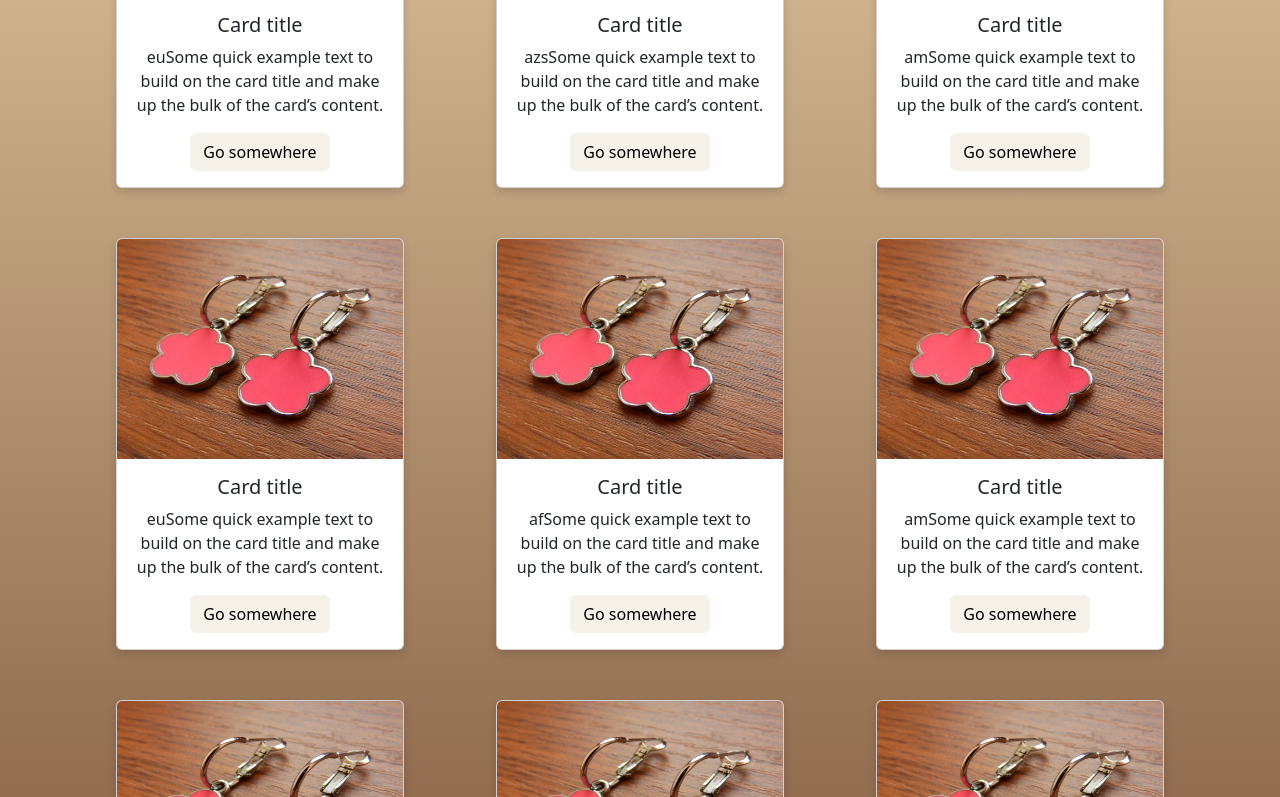
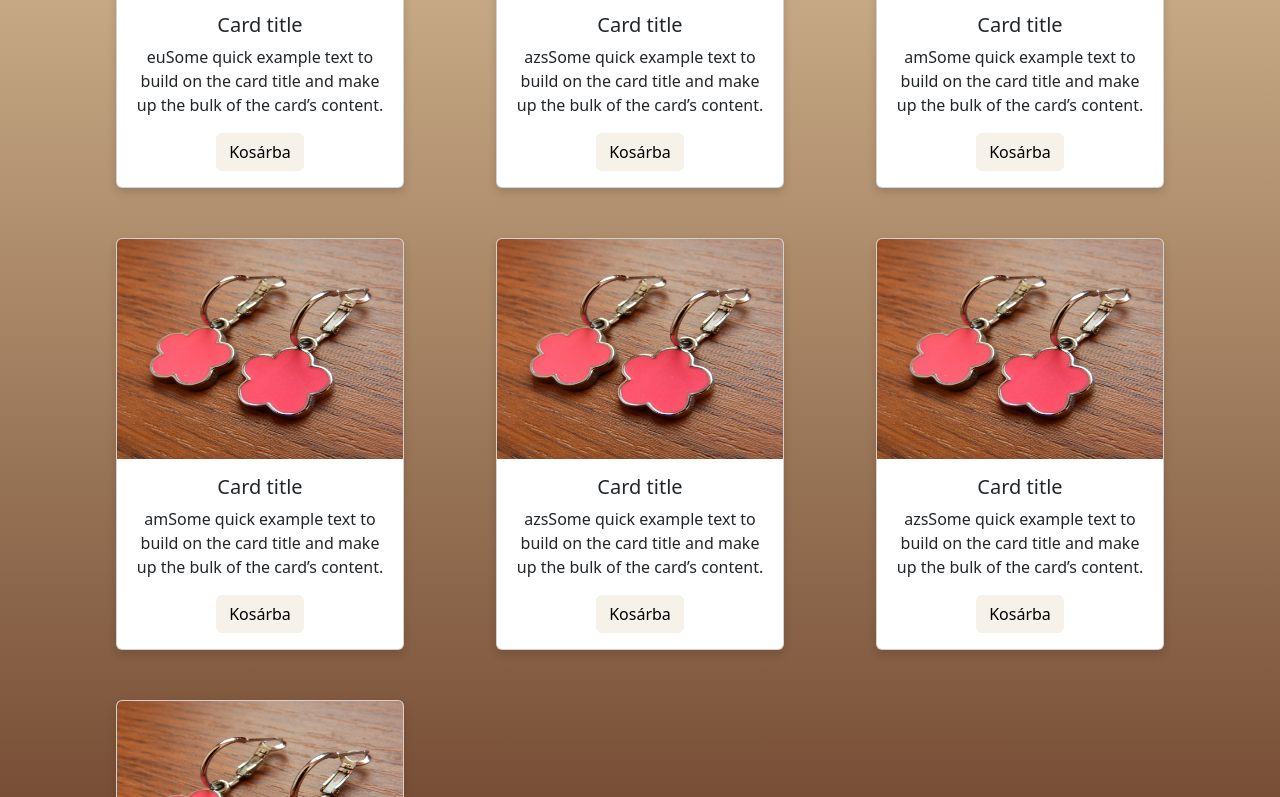
Before and after one commit to tothgergogithub/Cristalia_eksszerwebshop, a plain HTML site: page html/fulbevalok.html in a window 1280 px wide. Shown: the part 443-1240 px from the top of the page. Drawn offline with nearby package versions, Linux system fonts and the light colour scheme.

Commit message:
kosárba helyezés

```diff
--- a/html/fulbevalok.html
+++ b/html/fulbevalok.html
@@ -277,7 +277,7 @@
           <div class="card-body">
             <h5 class="card-title">Card title</h5>
             <p class="card-text">euSome quick example text to build on the card title and make up the bulk of the card’s content.</p>
-            <a href="#" class="btn btn-primary">Go somewhere</a>
+            <a href="#" class="btn btn-primary kosarba" data-id="1" data-nev="Gyöngy nyaklánc" data-ar="46000">Kosárba</a>
           </div>
         </div></div>
         <div class="col-12 col-lg-6 col-xl-4 col-xxl-3 termek" data-origin="afrika" data-style="klasszikus" data-carat="10" data-price="34000" data-anyag="ezust"><div class="card mx-auto d-block" style="width: 18rem;">
@@ -285,7 +285,7 @@
           <div class="card-body">
             <h5 class="card-title">Card title</h5>
             <p class="card-text">azsSome quick example text to build on the card title and make up the bulk of the card’s content.</p>
-            <a href="#" class="btn btn-primary">Go somewhere</a>
+            <a href="#" class="btn btn-primary">Kosárba</a>
           </div>
         </div></div>
         <div class="col-12 col-lg-6 col-xl-4 col-xxl-3 termek" data-origin="azsia" data-style="letisztult" data-carat="14" data-price="57000" data-anyag="arany"><div class="card mx-auto d-block" style="width: 18rem;">
@@ -293,7 +293,7 @@
           <div class="card-body">
             <h5 class="card-title">Card title</h5>
             <p class="card-text">amSome quick example text to build on the card title and make up the bulk of the card’s content.</p>
-            <a href="#" class="btn btn-primary">Go somewhere</a>
+            <a href="#" class="btn btn-primary">Kosárba</a>
           </div>
         </div></div>
         <div class="col-12 col-lg-6 col-xl-4 col-xxl-3 termek" data-origin="amerika" data-style="klasszikus" data-carat="18" data-price="229000" data-anyag="titanium"><div class="card mx-auto d-block" style="width: 18rem;">
@@ -301,7 +301,7 @@
           <div class="card-body">
             <h5 class="card-title">Card title</h5>
             <p class="card-text">euSome quick example text to build on the card title and make up the bulk of the card’s content.</p>
-            <a href="#" class="btn btn-primary">Go somewhere</a>
+            <a href="#" class="btn btn-primary">Kosárba</a>
           </div>
         </div></div>
         <div class="col-12 col-lg-6 col-xl-4 col-xxl-3 termek" data-origin="europa" data-style="letisztult" data-carat="8" data-price="255000" data-anyag="kobalt"><div class="card mx-auto d-block" style="width: 18rem;">
@@ -309,7 +309,7 @@
           <div class="card-body">
             <h5 class="card-title">Card title</h5>
             <p class="card-text">afSome quick example text to build on the card title and make up the bulk of the card’s content.</p>
-            <a href="#" class="btn btn-primary">Go somewhere</a>
+            <a href="#" class="btn btn-primary">Kosárba</a>
           </div>
         </div></div>
         <div class="col-12 col-lg-6 col-xl-4 col-xxl-3 termek" data-origin="afrika" data-style="egyedi" data-carat="12" data-price="46500" data-anyag="arany"><div class="card mx-auto d-block" style="width: 18rem;">
@@ -317,7 +317,7 @@
           <div class="card-body">
             <h5 class="card-title">Card title</h5>
             <p class="card-text">amSome quick example text to build on the card title and make up the bulk of the card’s content.</p>
-            <a href="#" class="btn btn-primary">Go somewhere</a>
+            <a href="#" class="btn btn-primary">Kosárba</a>
           </div>
         </div></div>
         <div class="col-12 col-lg-6 col-xl-4 col-xxl-3 termek" data-origin="azsia" data-style="romantikus" data-carat="10" data-price="45500" data-anyag="ezust"><div class="card mx-auto d-block" style="width: 18rem;">
@@ -325,7 +325,7 @@
           <div class="card-body">
             <h5 class="card-title">Card title</h5>
             <p class="card-text">azsSome quick example text to build on the card title and make up the bulk of the card’s content.</p>
-            <a href="#" class="btn btn-primary">Go somewhere</a>
+            <a href="#" class="btn btn-primary">Kosárba</a>
           </div>
         </div></div>
         <div class="col-12 col-lg-6 col-xl-4 col-xxl-3 termek" data-origin="amerika" data-style="premium" data-carat="18" data-price="195000" data-anyag="palladium"><div class="card mx-auto d-block" style="width: 18rem;">
@@ -333,7 +333,7 @@
           <div class="card-body">
             <h5 class="card-title">Card title</h5>
             <p class="card-text">amSome quick example text to build on the card title and make up the bulk of the card’s content.</p>
-            <a href="#" class="btn btn-primary">Go somewhere</a>
+            <a href="#" class="btn btn-primary">Kosárba</a>
           </div>
         </div></div>
         <div class="col-12 col-lg-6 col-xl-4 col-xxl-3 termek" data-origin="europa" data-style="letisztult" data-carat="14" data-price="228000" data-anyag="kobalt"><div class="card mx-auto d-block" style="width: 18rem;">
@@ -341,7 +341,7 @@
           <div class="card-body">
             <h5 class="card-title">Card title</h5>
             <p class="card-text">euSome quick example text to build on the card title and make up the bulk of the card’s content.</p>
-            <a href="#" class="btn btn-primary">Go somewhere</a>
+            <a href="#" class="btn btn-primary">Kosárba</a>
           </div>
         </div></div>
         <div class="col-12 col-lg-6 col-xl-4 col-xxl-3 termek" data-origin="afrika" data-style="premium" data-carat="8" data-price="74500" data-anyag="ezust"><div class="card mx-auto d-block" style="width: 18rem;">
@@ -349,7 +349,7 @@
           <div class="card-body">
             <h5 class="card-title">Card title</h5>
             <p class="card-text">azsSome quick example text to build on the card title and make up the bulk of the card’s content.</p>
-            <a href="#" class="btn btn-primary">Go somewhere</a>
+            <a href="#" class="btn btn-primary">Kosárba</a>
           </div>
         </div></div>
         <div class="col-12 col-lg-6 col-xl-4 col-xxl-3 termek" data-origin="europa" data-style="klasszikus" data-carat="10" data-price="184500" data-anyag="palladium"><div class="card mx-auto d-block" style="width: 18rem;">
@@ -357,7 +357,7 @@
           <div class="card-body">
             <h5 class="card-title">Card title</h5>
             <p class="card-text">afSome quick example text to build on the card title and make up the bulk of the card’s content.</p>
-            <a href="#" class="btn btn-primary">Go somewhere</a>
+            <a href="#" class="btn btn-primary">Kosárba</a>
           </div>
         </div></div>
         <div class="col-12 col-lg-6 col-xl-4 col-xxl-3 termek" data-origin="afrika" data-style="letisztult" data-carat="8" data-price="34500" data-anyag="ezust"><div class="card mx-auto d-block" style="width: 18rem;">
@@ -365,7 +365,7 @@
           <div class="card-body">
             <h5 class="card-title">Card title</h5>
             <p class="card-text">amSome quick example text to build on the card title and make up the bulk of the card’s content.</p>
-            <a href="#" class="btn btn-primary">Go somewhere</a>
+            <a href="#" class="btn btn-primary">Kosárba</a>
           </div>
         </div></div>
       </div>
--- a/js/szuro.js
+++ b/js/szuro.js
@@ -1,47 +1,80 @@
-document.addEventListener("DOMContentLoaded", () => {
-  const termekek = document.querySelectorAll(".termek");
-  const originFilters = document.querySelectorAll(".origin-filter");
-  const anyagFilters = document.querySelectorAll(".data-anyag");
-  const styleFilters = document.querySelectorAll(".data-style");
-  const caratFilters = document.querySelectorAll(".data-carat");
-  const priceFilter = document.querySelector(".data-price");
-  const priceOutput = document.querySelector("#rangeValue");
+document.addEventListener('DOMContentLoaded', function() {
+    const originFilters = document.querySelectorAll('.origin-filter');
+    const styleFilters = document.querySelectorAll('.data-style');
+    const caratFilters = document.querySelectorAll('.data-carat');
+    const anyagFilters = document.querySelectorAll('.data-anyag');
+    const priceRange = document.querySelector('.data-price');
+    const rangeValue = document.getElementById('rangeValue');
+    const products = document.querySelectorAll('.termek');
 
-  priceOutput.textContent = `${priceFilter.value} Ft`;
+    if (priceRange && rangeValue) {
+      updateRangeValue();
+      priceRange.addEventListener('input', updateRangeValue);
+    }
 
-  function szures() {
-      const maxAr = parseInt(priceFilter.value);
-      priceOutput.textContent = `${maxAr} Ft`;
+    function updateRangeValue() {
+      rangeValue.textContent = priceRange.value + ' Ft';
+    }
 
-      const getSelectedValues = (checkboxes) =>
-          Array.from(checkboxes).filter(cb => cb.checked).map(cb => cb.value);
+    originFilters.forEach(filter => {
+      filter.addEventListener('change', applyFilters);
+    });
 
-      const selectedOrigins = getSelectedValues(originFilters);
-      const selectedAnyagok = getSelectedValues(anyagFilters);
-      const selectedStyles = getSelectedValues(styleFilters);
-      const selectedKarats = getSelectedValues(caratFilters);
+    styleFilters.forEach(filter => {
+      filter.addEventListener('change', applyFilters);
+    });
 
-      termekek.forEach(termek => {
-          const termekAdatok = termek.dataset;
-          const ar = parseInt(termekAdatok.price);
-          const originMatch = selectedOrigins.length === 0 || selectedOrigins.includes(termekAdatok.origin);
-          const anyagMatch = selectedAnyagok.length === 0 || selectedAnyagok.includes(termekAdatok.anyag);
-          const styleMatch = selectedStyles.length === 0 || selectedStyles.includes(termekAdatok.style);
-          const caratMatch = selectedKarats.length === 0 || selectedKarats.includes(termekAdatok.carat);
-          const priceMatch = ar <= maxAr;
+    caratFilters.forEach(filter => {
+      filter.addEventListener('change', applyFilters);
+    });
 
-          // Megjelenítés vagy elrejtés
-          if (originMatch && anyagMatch && styleMatch && caratMatch && priceMatch) {
-              termek.style.display = "block";
-          } else {
-              termek.style.display = "none";
-          }
+    anyagFilters.forEach(filter => {
+      filter.addEventListener('change', applyFilters);
+    });
+
+    if (priceRange) {
+      priceRange.addEventListener('input', applyFilters);
+    }
+
+    function applyFilters() {
+      const selectedOrigins = Array.from(originFilters)
+        .filter(f => f.checked)
+        .map(f => f.value);
+
+      const selectedStyles = Array.from(styleFilters)
+        .filter(f => f.checked)
+        .map(f => f.value);
+
+      const selectedCarats = Array.from(caratFilters)
+        .filter(f => f.checked)
+        .map(f => f.value);
+
+      const selectedAnyag = Array.from(anyagFilters)
+        .filter(f => f.checked)
+        .map(f => f.value);
+
+      const maxPrice = parseInt(priceRange.value);
+
+      products.forEach(product => {
+        const productOrigin = product.dataset.origin;
+        const productStyle = product.dataset.style;
+        const productCarat = product.dataset.carat;
+        const productAnyag = product.dataset.anyag;
+        const productPrice = parseInt(product.dataset.price);
+
+        const originMatch = selectedOrigins.length === 0 || selectedOrigins.includes(productOrigin);
+        const styleMatch = selectedStyles.length === 0 || selectedStyles.includes(productStyle);
+        const caratMatch = selectedCarats.length === 0 || selectedCarats.includes(productCarat);
+        const anyagMatch = selectedAnyag.length === 0 || selectedAnyag.includes(productAnyag);
+        const priceMatch = productPrice <= maxPrice;
+
+        if (originMatch && styleMatch && caratMatch && anyagMatch && priceMatch) {
+          product.style.display = '';
+        } else {
+          product.style.display = 'none';
+        }
       });
-  }
+    }
 
-  [...originFilters, ...anyagFilters, ...styleFilters, ...caratFilters].forEach(input => {
-      input.addEventListener("change", szures);
+    applyFilters();
   });
-
-  priceFilter.addEventListener("input", szures);
-});
```
